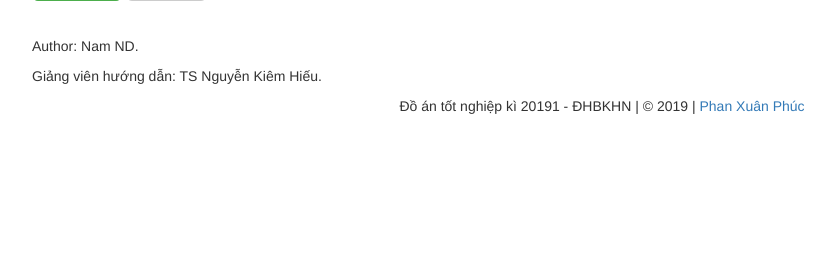
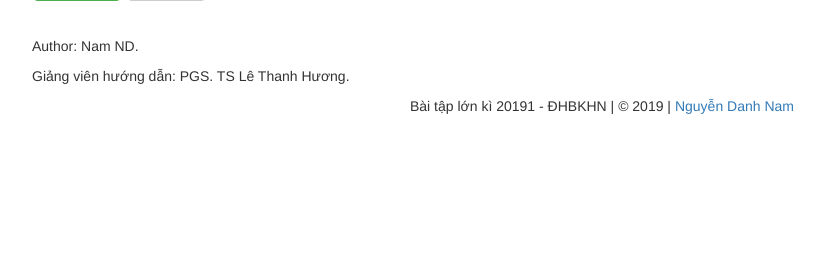
Before and after one commit to namndbk/demo-heroku, a Flask app: page / in a window 1280 px wide. Shown: the part 297-550 px from the top of the page, without its empty margins (38-873 px from the left). Run offline with Flask 2, Linux system fonts and the light colour scheme; parts of the project's set-up code (start-up, migrations or seed data) failed here and were passed over; some libraries are stand-ins or nearby versions.

Commit message:
Fixed footer

```diff
--- a/templates/index.html
+++ b/templates/index.html
@@ -47,12 +47,12 @@
 </div>
 <div class="container" style="margin-top:20px;">
     <p>Author: Nam ND.</p>
-    <p>Giảng viên hướng dẫn: TS Nguyễn Kiêm Hiếu.</p>
+    <p>Giảng viên hướng dẫn: PGS. TS Lê Thanh Hương.</p>
 </div>
 <footer class="row">
       <div class="col-sm-12 col-md-10 col-md-offset-1" style="text-align:center;">
-        Đồ án tốt nghiệp kì 20191 - ĐHBKHN | &copy; 2019 | <a href="https://www.facebook.com/sdotfaker"> Phan Xuân
-          Phúc</a>
+        Bài tập lớn kì 20191 - ĐHBKHN | &copy; 2019 | <a href="https://www.facebook.com/nam.nd.92"> Nguyễn Danh
+          Nam</a>
       </div>
     </footer>
 </body>
```
